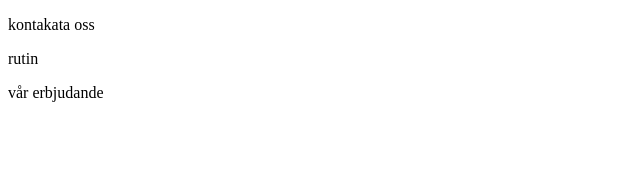
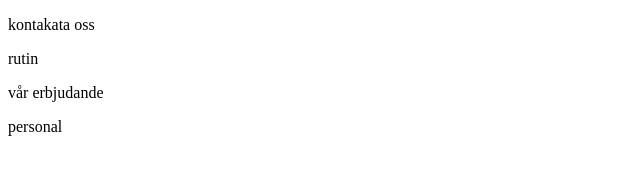
Before and after one commit to MalahatM/malieli, a plain HTML site: page index.html in a window 1280 px wide. Shown: the full height of the page, 0-640 px from the left. Drawn offline with Linux system fonts and the light colour scheme.

Commit message:
one p tag added

```diff
--- a/index.html
+++ b/index.html
@@ -9,6 +9,7 @@
 	<p>kontakata oss</p>
 	<p>rutin</p>
 	<p>vår erbjudande</p>
+	<p>personal</p>
 
 </body>
 </html>
```
